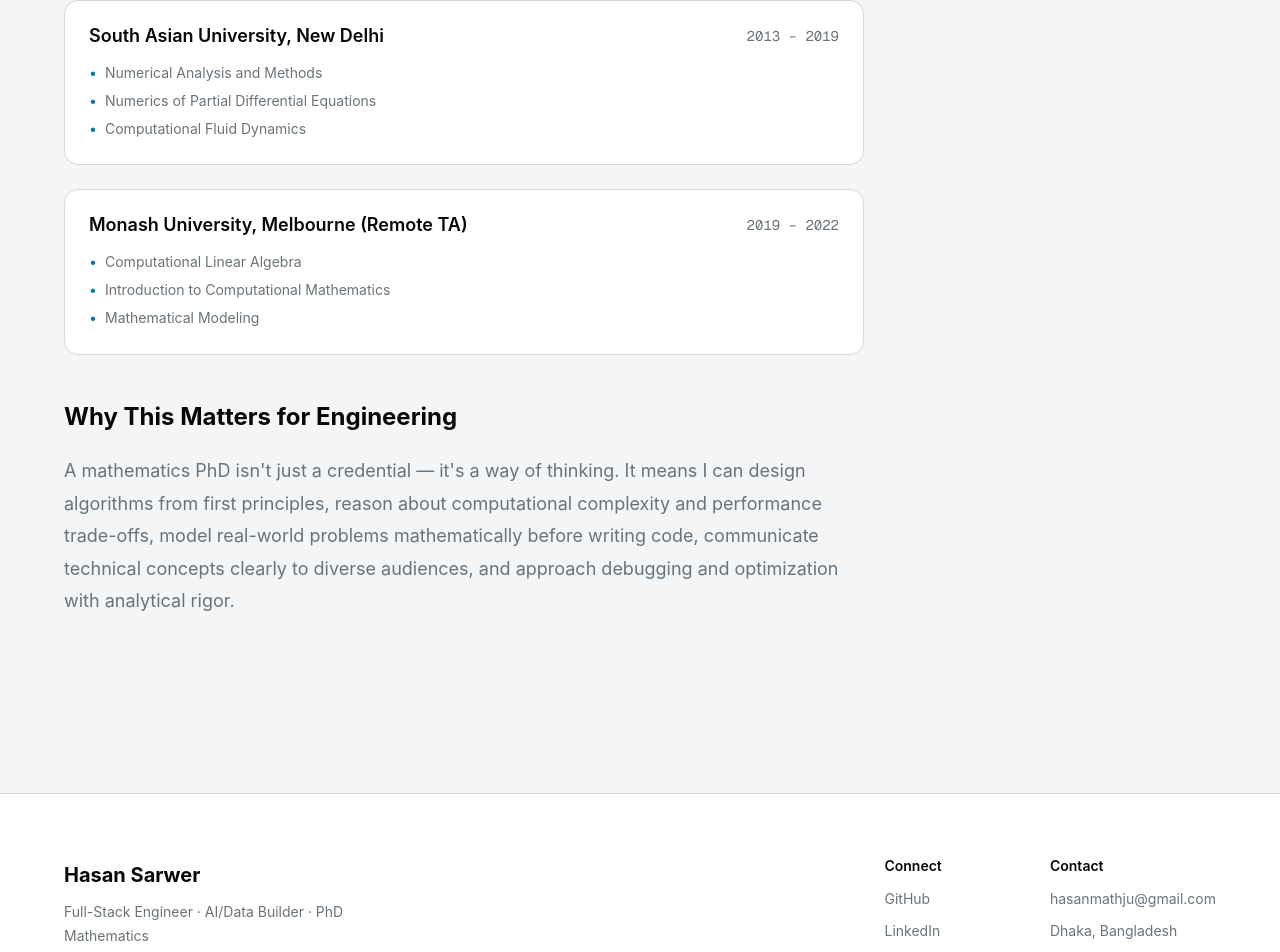
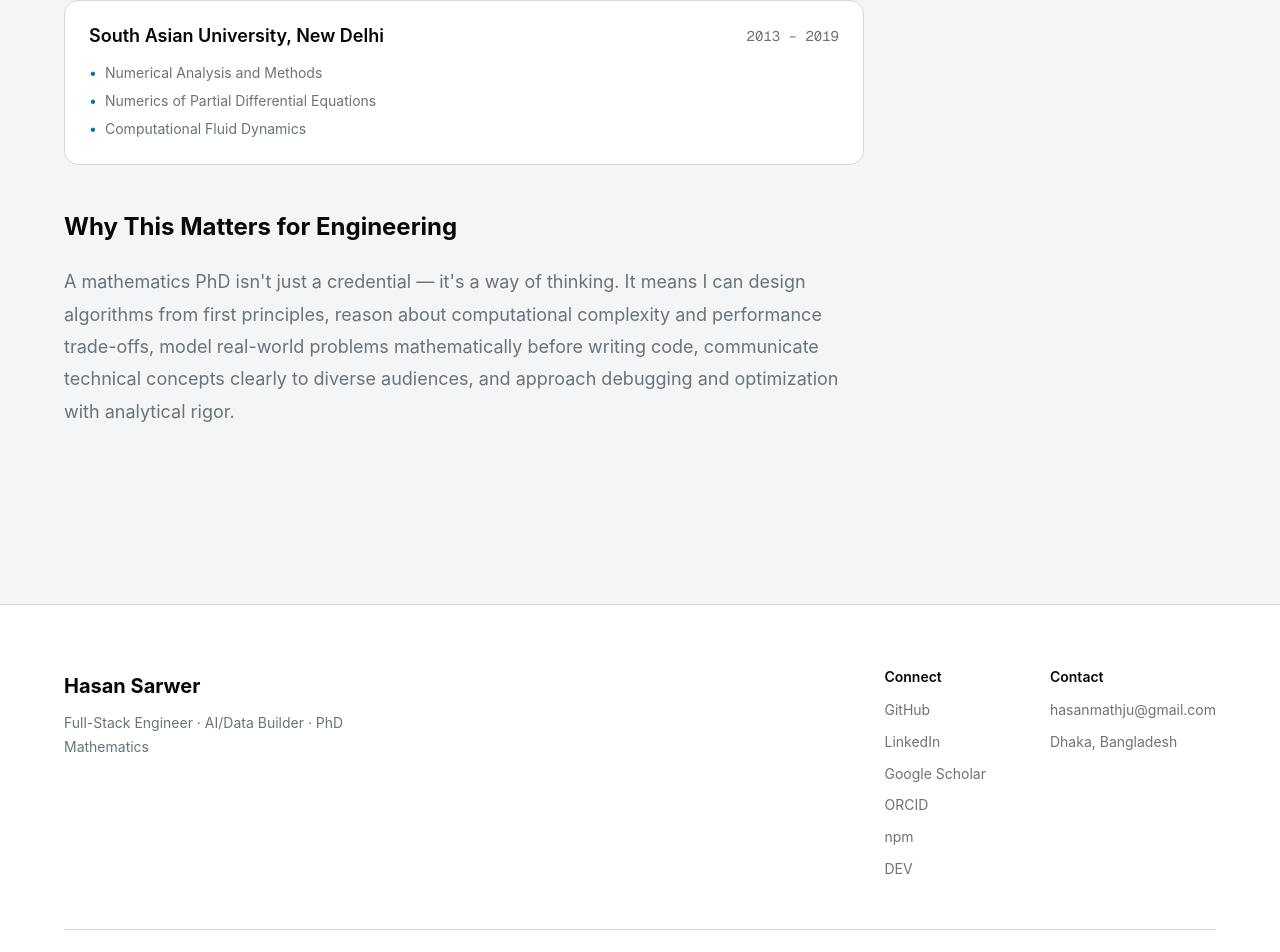
Before and after one commit to Hasansarwer/me, a Next.js app: page /research in a window 1280 px wide. Shown: the part 1498-2450 px from the top of the page. Built offline with nearby package versions, Linux system fonts and the light colour scheme.

Commit message:
removed monash university

```diff
--- a/app/research/page.tsx
+++ b/app/research/page.tsx
@@ -6,7 +6,7 @@ import styles from "./page.module.css";
 export const metadata: Metadata = {
   title: "Research & Teaching",
   description:
-    "PhD research on numerical methods for nonlinear biharmonic problems. Peer-reviewed publications and teaching at South Asian University and Monash University.",
+    "PhD research on numerical methods for nonlinear biharmonic problems. Peer-reviewed publications and teaching at South Asian University, New Delhi.",
   keywords: ["numerical analysis", "computational mathematics", "biharmonic problems", "PhD research", "South Asian University", "peer-reviewed publications", "mathematics lecturer"],
   alternates: { canonical: "/research" },
 };
--- a/data/research.ts
+++ b/data/research.ts
@@ -36,15 +36,6 @@ export const teachingEntries: TeachingEntry[] = [
       "Computational Fluid Dynamics",
     ],
   },
-  {
-    institution: "Monash University, Melbourne (Remote TA)",
-    period: "2019 \u2013 2022",
-    courses: [
-      "Computational Linear Algebra",
-      "Introduction to Computational Mathematics",
-      "Mathematical Modeling",
-    ],
-  },
 ];
 
 export const researchSummary = {
```
Also changed, not shown: app/about/page.tsx (+3 -4 lines), data/experience.ts (+3 -4 lines), public/llms.txt.
